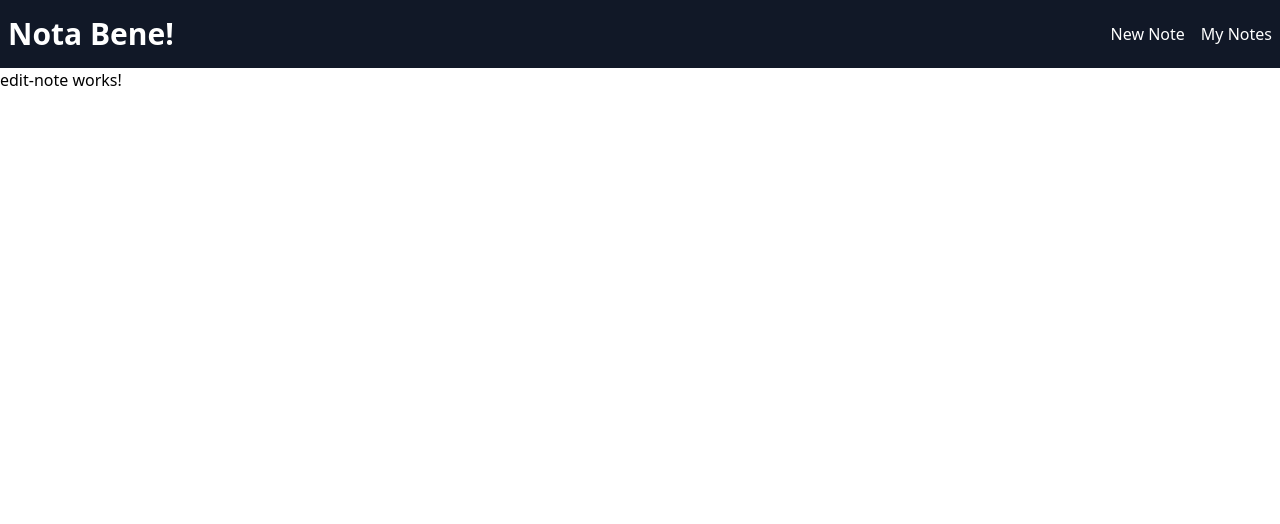
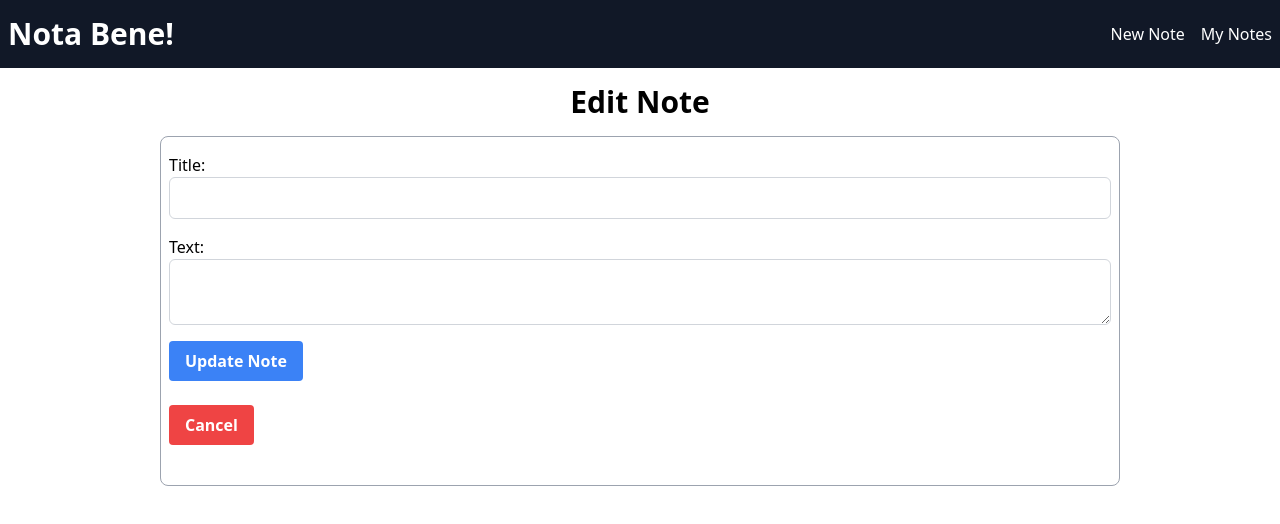
Before and after one commit to seatonct/notaBene, an Angular app: page /edit-note/1 in a window 1280 px wide. Shown: the top 524 px of the page. Built offline with nearby package versions, Linux system fonts and the light colour scheme; no server answers.

Commit message:
finished edit component

```diff
--- a/database.json
+++ b/database.json
@@ -9,11 +9,6 @@
       "id": 2,
       "title": "Aeneid First Lines",
       "text": "Arma virumque cano qui primus ab oris Italiam fato profugus Lavinaque venit."
-    },
-    {
-      "title": "New Note",
-      "text": "This is the new note.",
-      "id": 3
     }
   ]
 }
--- a/src/app/add-note/add-note.component.ts
+++ b/src/app/add-note/add-note.component.ts
@@ -6,14 +6,8 @@ import {
   Validators,
 } from '@angular/forms';
 import { Router } from '@angular/router';
-import { NOTES } from '../notes';
 import { NotesService } from '../notes.service';
 import { HttpClientModule } from '@angular/common/http';
-
-interface NewNote {
-  title: string;
-  text: string;
-}
 
 @Component({
   selector: 'app-add-note',
--- /dev/null
+++ b/src/app/edit-note/edit-note.component.html
@@ -0,0 +1,48 @@
+<div class="font-bold text-center text-3xl mt-4 mb-4">
+  <h1>Edit Note</h1>
+</div>
+<div class="flex flex-col items-center">
+  <form
+    class="w-3/4 border border-gray-400 rounded-lg mb-4 py-4 px-2"
+    [formGroup]="editNoteForm"
+    (ngSubmit)="submitNote()"
+  >
+    <div class="mb-4">
+      <label for="note-title">
+        Title: <input class="block w-full px-4 py-2 rounded-md border
+        border-gray-300 focus:outline-none focus:border-blue-500" type="text"
+        formControlName="noteTitle" id="note-title" [value]= />
+      </label>
+    </div>
+    <div class="mb-4">
+      <label for="note-text">
+        Text:
+        <textarea
+          class="block w-full px-4 py-2 rounded-md border border-gray-300 focus:outline-none focus:border-blue-500"
+          type="text"
+          formControlName="noteText"
+          id="note-text"
+        ></textarea>
+      </label>
+    </div>
+    <div class="mb-6">
+      <button
+        type="button"
+        class="bg-blue-500 hover:bg-blue-700 text-white font-bold py-2 px-4 rounded focus:outline-none focus:shadow-outline"
+        type="submit"
+        [disabled]="!editNoteForm.valid"
+      >
+        Update Note
+      </button>
+    </div>
+    <div class="mb-6">
+      <button
+        class="bg-red-500 hover:bg-red-700 text-white font-bold py-2 px-4 rounded focus:outline-none focus:shadow-outline"
+        type="button"
+        (click)="router.navigateByUrl('/')"
+      >
+        Cancel
+      </button>
+    </div>
+  </form>
+</div>
--- a/src/app/edit-note/edit-note.component.ts
+++ b/src/app/edit-note/edit-note.component.ts
@@ -1,6 +1,12 @@
-import { Component, inject } from '@angular/core';
+import { Component, inject, OnInit } from '@angular/core';
 import { NotesService } from '../notes.service';
-import { ActivatedRoute } from '@angular/router';
+import { Router, ActivatedRoute, RouterModule } from '@angular/router';
+import {
+  ReactiveFormsModule,
+  FormControl,
+  FormGroup,
+  Validators,
+} from '@angular/forms';
 
 interface Note {
   id: number;
@@ -11,26 +17,51 @@ interface Note {
 @Component({
   selector: 'app-edit-note',
   standalone: true,
-  imports: [],
-  template: ` <p>edit-note works!</p> `,
+  imports: [RouterModule, ReactiveFormsModule],
+  templateUrl: `./edit-note.component.html`,
   styleUrl: './edit-note.component.css',
 })
-export class EditNoteComponent {
+export class EditNoteComponent implements OnInit {
   activateRoute = inject(ActivatedRoute);
   id = Number(this.activateRoute.snapshot.paramMap.get('id'));
   errorMessage!: string;
 
-  constructor(private notesService: NotesService) {}
-  note = this.notesService.getNoteById(this.id).subscribe();
+  // router = inject(Router);
 
-  // ngOnInit() {
-  //   this.notesService.getNoteById(id).subscribe({
-  //     next: (note) => {
-  //       this.note = note;
-  //     },
-  //     error: (error) => {
-  //       this.errorMessage = error;
-  //     },
-  //   });
-  // }
+  editNoteForm = new FormGroup({
+    noteTitle: new FormControl(''),
+    noteText: new FormControl('', Validators.required),
+  });
+
+  constructor(private notesService: NotesService, private router: Router) {}
+
+  // note = this.notesService.getNoteById(this.id).subscribe();
+  ngOnInit(): void {
+    this.notesService.getNoteById(this.id).subscribe({
+      next: (note) => {
+        this.editNoteForm.setValue({
+          noteTitle: note.title,
+          noteText: note.text,
+        });
+      },
+    });
+  }
+
+  submitNote() {
+    let title = this.editNoteForm.value.noteTitle ?? '';
+    let text = this.editNoteForm.value.noteText ?? '';
+
+    if (this.editNoteForm.valid) {
+      let updatedNote = {
+        title: title,
+        text: text,
+        id: this.id,
+      };
+
+      this.notesService.updateNote(updatedNote).subscribe();
+      // this.addNoteForm.reset();
+
+      this.router.navigateByUrl('/');
+    }
+  }
 }
```
